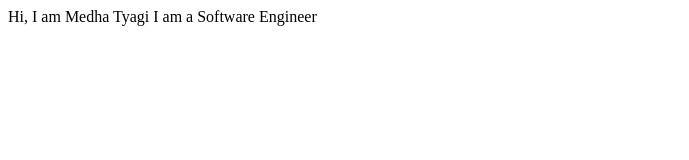
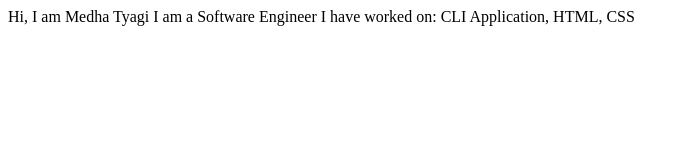
Before and after one commit to medhavrata/medhatyagi-first-website, a plain HTML site: page index.html in a window 1280 px wide. Shown: the whole page, without its empty margins (0-689 px from the left). Drawn offline with Linux system fonts and the light colour scheme.

Commit message:
docs: updated tech details

```diff
--- a/index.html
+++ b/index.html
@@ -8,5 +8,8 @@
 <body>
     Hi, I am Medha Tyagi
     I am a Software Engineer
+
+    I have worked on:
+    CLI Application, HTML, CSS
 </body>
 </html>
```
